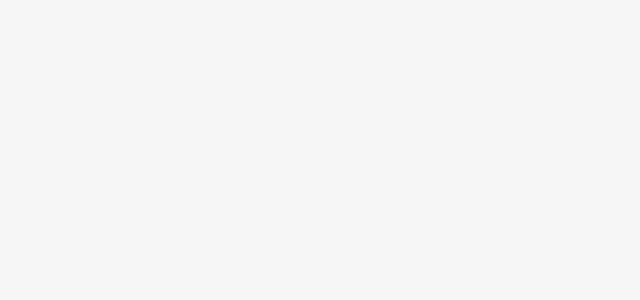
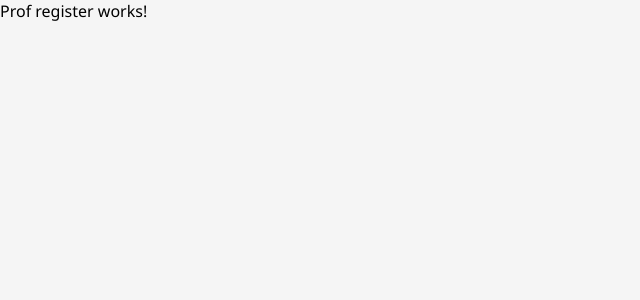
Before and after one commit to Azgoh/React-Practice, a React (Vite) app: page /register-professional in a window 1280 px wide. Before the commit this address had no page. Shown: the top 300 px of the page, without its empty margins (0-640 px from the left). Built offline with nearby package versions, Linux system fonts and the light colour scheme.

Commit message:
Add routes

```diff
--- a/src/App.tsx
+++ b/src/App.tsx
@@ -4,6 +4,8 @@ import SignUpForm from './component/SignUpForm'
 import LoginForm from './component/LoginForm'
 import HomePage from './component/HomePage'
 import OAuth2RedirectHandler from './component/OAuth2RedirectHandler'
+import MyAccount from './component/MyAccount'
+import ProfRegister from './component/ProfRegister'
 
 function App() {
 
@@ -19,6 +21,8 @@ function App() {
       <Route path="/login" element={token ? <Navigate to="/home" replace /> : <LoginForm />} />
       <Route path="/home" element={<HomePage />} />
       <Route path="/oauth2/redirect" element={<OAuth2RedirectHandler />} />
+      <Route path="/my-account" element={<MyAccount/>} />
+      <Route path="/register-professional" element={<ProfRegister/>} />
     </Routes>
   )
 }
--- /dev/null
+++ b/src/component/MyAccount.tsx
@@ -0,0 +1,7 @@
+import React from 'react'
+
+export default function MyAccount() {
+  return (
+    <div>My account works!</div>
+  )
+}
--- /dev/null
+++ b/src/component/ProfRegister.tsx
@@ -0,0 +1,8 @@
+import React from 'react';
+import './ProfRegister.css';
+
+export default function ProfRegister() {
+  return (
+    <div>Prof register works!</div>
+  )
+}
```
Also changed, not shown: src/component/MyAccount.css (added), src/component/ProfRegister.css (added).
